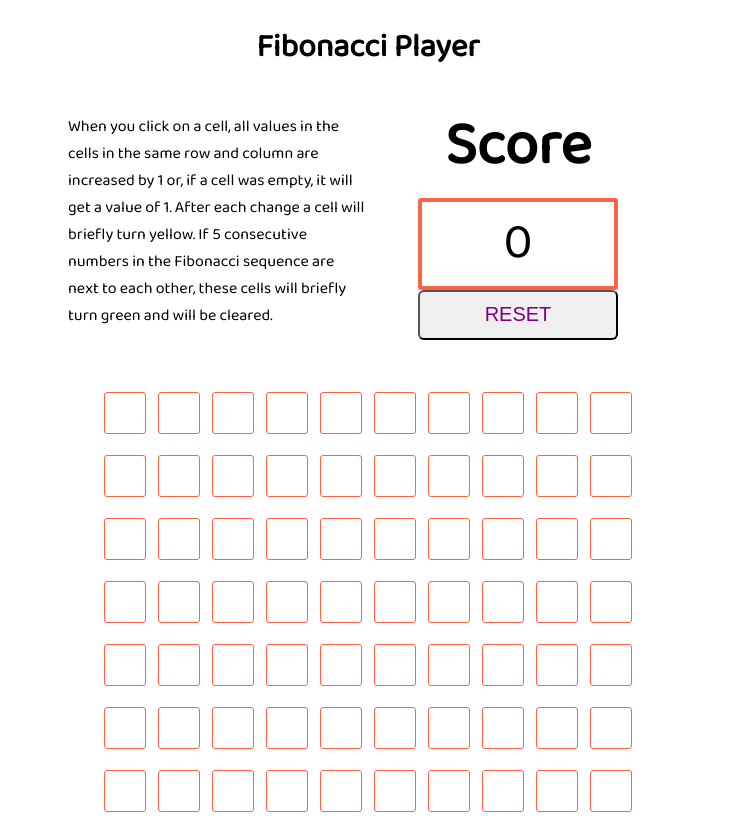
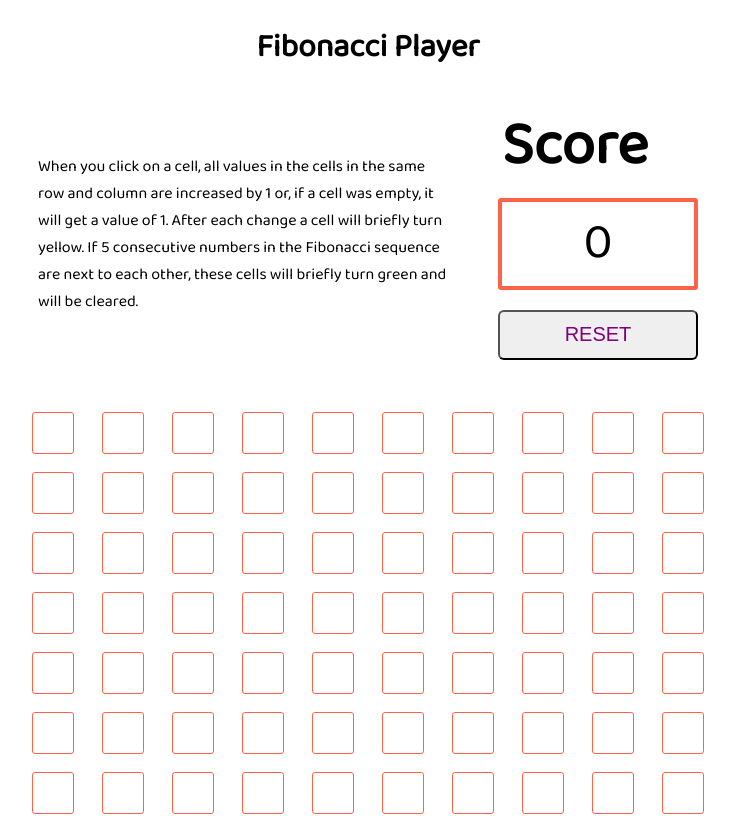
Before and after one commit to aamiriqubal/fibonacci-player, a React (Create React App) app: page / in a window 1280 px wide. Shown: the top 816 px of the page, without its empty margins (272-1007 px from the left). Built offline with nearby package versions, Linux system fonts and the light colour scheme.

Commit message:
Styling Fixes

```diff
--- a/src/App.js
+++ b/src/App.js
@@ -201,6 +201,7 @@ const App = () => {
         <button onClick={resetGame}>RESET</button>
       </div>
 
+      <div className="fibonacci-player__board">
         {objectGrid.map((value, rowIndex) => (
           <React.Fragment key={rowIndex}>
             <div className="row" key={`row-${rowIndex}`}>
@@ -239,9 +240,9 @@ const App = () => {
                 );
               })}
             </div>
-          <br />
           </React.Fragment>
         ))}
+      </div>
     </div>
   );
 };
--- a/src/styles.scss
+++ b/src/styles.scss
@@ -11,6 +11,12 @@ html, body {
   margin: 20px auto;
   text-align: center;
 
+  &__board {
+    width: 700px;
+    margin: 0;
+    padding: 0;
+  }
+
   &__container{
     display: grid;
     grid-template-columns: 4fr 1fr;
@@ -18,18 +24,21 @@ html, body {
 
   &__score-board {
     align-items: center;
-    margin-right: 100px;
     font-size: 30px;
+    padding-right: 20px;
 
     h1 {
       margin: 0;
+      text-align: right;
+      padding-right: 50px;
     }
 
     &--score{
       border-radius: 3px;
-    align-items: center;
-    border: 4px solid tomato;
-    font-size: 50px;
+      align-items: center;
+      margin-left: 50px;
+      border: 4px solid tomato;
+      font-size: 50px;
     }
   }
 
@@ -40,19 +49,21 @@ html, body {
     color: purple;
     font-size: 20px;
     width: 200px;
-    margin: 0 100px 40px 0;
+    margin: 20px 20px 40px 50px;
     height: 50px;
   }
 
   p {
-    padding: 0 50px;
     text-align: left;
+    padding-left: 20px;
+    padding-top: 40px;
     grid-row: 1/3;
   }
 
   .row {
     padding-top: 6px;
-    display: inline-flex;
+    display: grid;
+    grid-template-columns: repeat(10, 1fr);
   }
 
   .column {
@@ -62,7 +73,7 @@ html, body {
     padding-bottom: 10px;
     font-size: 26px;
     text-align: center;
-    margin: 6px;
+    margin: 6px auto;
     width: 40px;
     height: 30px;
 
```
Lines whose indentation alone changed are shown as unchanged.
